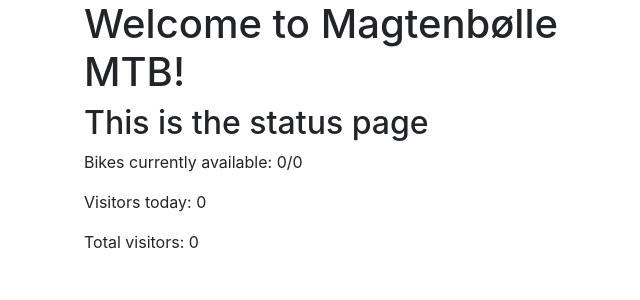
After one commit to TBroedsgaard/magtenbolle-backend, a Django app: page /mtb/ in a window 1280 px wide. The commit adds this page. Shown: the top 300 px of the page, without its empty margins (1-641 px from the left). Run offline with Django 3.2, Linux system fonts and the light colour scheme; data that the repository does not hold is empty; parts of the project's set-up code (start-up, migrations or seed data) failed here and were passed over; some libraries are stand-ins or nearby versions.

Commit message:
Added status page

```diff
--- a/mtb/templates/bikes.html
+++ b/mtb/templates/bikes.html
@@ -1,6 +1,8 @@
 {%  extends "base.html" %}
 
 {% block content %}
+
+    <h1>Bikes</h1>
 
     <ul>
 
--- /dev/null
+++ b/mtb/templates/status.html
@@ -0,0 +1,9 @@
+{% extends "base.html" %}
+
+{% block content %}
+    <h1>Welcome to Magtenbølle MTB!</h1>
+    <h2>This is the status page</h2>
+    <p>Bikes currently available: {{ available_bikes }}/{{ bikes.count }}</p>
+    <p>Visitors today: {{ visitors_today }}</p>
+    <p>Total visitors: {{ total_visitors }}</p>
+{% endblock %}
--- a/mtb/urls.py
+++ b/mtb/urls.py
@@ -14,6 +14,7 @@ dimmy_resource = DimmyResource()
 # admin.autodiscover()
 
 urlpatterns = patterns('',
+        url(r"^$", "mtb.views.status"),
         url(r"^customers/$", "mtb.views.customers"),
         url(r"^bikes/$", "mtb.views.bikes"),
         url(r"^api/", include(contactperson_resource.urls)),
--- a/mtb/views.py
+++ b/mtb/views.py
@@ -1,6 +1,9 @@
 from django.shortcuts import render_to_response, redirect
 from django.core.context_processors import csrf
-from mtb.models import Customer, Bike
+from mtb.models import Customer, Bike, ContactPerson, Checkin
+#from datetime import datetime, timedelta
+from django.utils import timezone
+
 
 # Create your views here.
 
@@ -25,3 +28,28 @@ def bikes(request):
     return render_to_response("bikes.html",
                               args
     )
+
+def status(request):
+    visitors_today = 0
+    total_visitors = 0
+    checkins = Checkin.objects.all()
+
+    for checkin in checkins:
+        total_visitors += 1 + checkin.Customers.all().count()
+        if (timezone.now().date() - checkin.DateTime.date()).days == 0:
+            visitors_today += 1 + checkin.Customers.all().count()
+
+    args = {}
+    args["bikes"] = Bike.objects.all()
+    args["available_bikes"] = 0
+    args["visitors_today"] = visitors_today
+    for bike in args["bikes"]:
+        if bike.IsTaken is True:
+            continue
+        args["available_bikes"] += 1
+
+    args["total_visitors"] = total_visitors
+
+    args["bikesTaken"] = [bike for bike in args["bikes"] if bike.IsTaken is False]
+    return render_to_response("status.html",
+                              args)
--- a/templates/base.html
+++ b/templates/base.html
@@ -1,11 +1,19 @@
 <!DOCTYPE html>
 <html>
 <head>
-    <title>MTB AIO</title>
+    <title>Magtenbølle MTB</title>
     <meta charset="utf-8">
+    <meta name="viewport" content="width=device-width, initial-scale=1.0">
+    <link href="/static/bootstrap/css/bootstrap.min.css" rel="stylesheet" media="screen">
 </head>
 <body>
-    {% block content %}
-    {% endblock %}
+<div class="container">
+    <div class="row">
+        <div class="col-md-6 col-md-offset-3">
+            {% block content %}
+            {% endblock %}
+        </div>
+    </div>
+</div>
 </body>
 </html>
```
